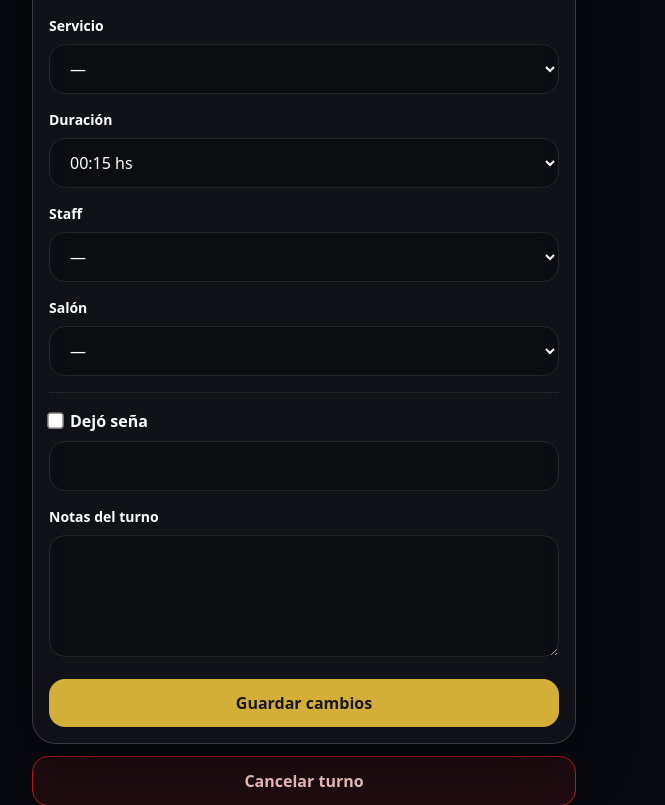
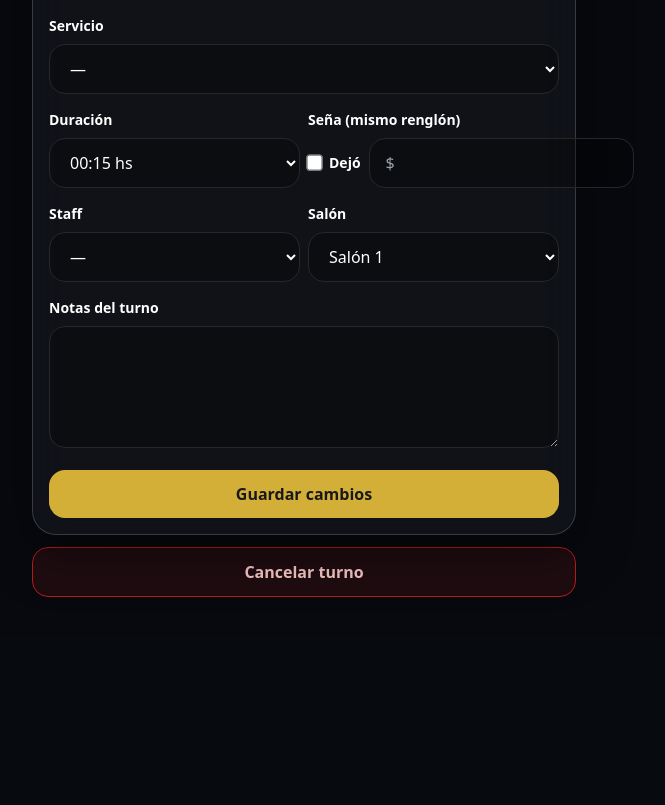
Before and after one commit to ruizdiazluciano83-star/angies-color, a FastAPI app: template templates/turno_editar.html in a window 1280 px wide. Shown: the part 482-1287 px from the top of the page, without its empty margins (336-1001 px from the left). After the commit the page ends 1079 px from the top, so only its background shows below. Run offline with FastAPI, Linux system fonts and the light colour scheme; the template is opened without the code that fills it, so the values that code supplies are empty; some libraries are stand-ins or nearby versions.

Commit message:
Fix editar turno (no salons) + endpoints editar/cancelar

```diff
--- a/app.py
+++ b/app.py
@@ -18,7 +18,6 @@ app.mount("/static", StaticFiles(directory="static"), name="static")
 STUDIO_WA_NUMBER = "5491167253722"
 
 
-# ---------------- DB ----------------
 def get_db():
     db = SessionLocal()
     try:
@@ -27,17 +26,14 @@ def get_db():
         db.close()
 
 
-# ---------------- MIGRACIONES SQLITE (SIN PERDER DATOS) ----------------
 def ensure_sqlite_migrations():
     with engine.connect() as conn:
-        # clients: last_visit
         cols = conn.execute(text("PRAGMA table_info(clients)")).fetchall()
         colnames = {c[1] for c in cols}
         if "last_visit" not in colnames:
             conn.execute(text("ALTER TABLE clients ADD COLUMN last_visit DATE"))
             conn.commit()
 
-        # appointments: columnas nuevas
         cols2 = conn.execute(text("PRAGMA table_info(appointments)")).fetchall()
         appt_cols = {c[1] for c in cols2}
 
@@ -57,7 +53,6 @@ def ensure_sqlite_migrations():
         add_col_if_missing("notes", "ALTER TABLE appointments ADD COLUMN notes TEXT")
         add_col_if_missing("duration_min", "ALTER TABLE appointments ADD COLUMN duration_min INTEGER")
 
-        # backfill defaults
         conn.execute(text("UPDATE appointments SET salon = COALESCE(salon, 1)"))
         conn.execute(text("UPDATE appointments SET wa_sent = COALESCE(wa_sent, 0)"))
         conn.execute(text("UPDATE appointments SET deposit_paid = COALESCE(deposit_paid, 0)"))
@@ -66,7 +61,6 @@ def ensure_sqlite_migrations():
         conn.execute(text("UPDATE appointments SET duration_min = COALESCE(duration_min, 30)"))
         conn.commit()
 
-        # backfill last_visit desde turnos existentes
         conn.execute(text("""
             UPDATE clients
             SET last_visit = (
@@ -83,7 +77,6 @@ def ensure_sqlite_migrations():
 ensure_sqlite_migrations()
 
 
-# ---------------- HELPERS ----------------
 def _digits(s: str) -> str:
     return "".join(ch for ch in (s or "") if ch.isdigit())
 
@@ -141,13 +134,12 @@ def nearest_open_date(db: Session) -> date:
     return today
 
 
-# ---------------- HOME ----------------
 @app.get("/", response_class=HTMLResponse)
 def home():
     return RedirectResponse("/turnos", status_code=302)
 
 
-# ---------------- CLIENTES ----------------
+# -------- CLIENTES --------
 @app.get("/clientes", response_class=HTMLResponse)
 def clientes(request: Request, q: str = "", db: Session = Depends(get_db)):
     qn = (q or "").strip().lower()
@@ -156,7 +148,6 @@ def clientes(request: Request, q: str = "", db: Session = Depends(get_db)):
         filtered = [c for c in all_clients if qn in (c.name or "").lower() or qn in (c.phone or "")]
     else:
         filtered = all_clients
-
     return templates.TemplateResponse("clientes.html", {"request": request, "clients": filtered, "q": q})
 
 
@@ -186,9 +177,7 @@ def cliente_ficha(request: Request, client_id: int, db: Session = Depends(get_db
         .order_by(Appointment.date.desc(), Appointment.start_time.desc())
         .all()
     )
-
     last = c.last_visit.strftime("%d/%m/%Y") if getattr(c, "last_visit", None) else "—"
-
     return templates.TemplateResponse("cliente_ficha.html", {"request": request, "c": c, "last": last, "history": history})
 
 
@@ -204,17 +193,15 @@ def cliente_editar(
     c = db.query(Client).filter(Client.id == client_id).first()
     if not c:
         raise HTTPException(status_code=404, detail="Not Found")
-
     c.name = name.strip()
     c.phone = phone.strip()
     c.email = email.strip()
     c.notes = notes.strip()
     db.commit()
-
     return RedirectResponse(f"/clientes/{client_id}", status_code=303)
 
 
-# ---------------- ADMIN ----------------
+# -------- ADMIN --------
 @app.get("/admin", response_class=HTMLResponse)
 def admin(request: Request, db: Session = Depends(get_db)):
     specialties = db.query(Specialty).order_by(Specialty.name.asc()).all()
@@ -262,7 +249,7 @@ def borrar_staff(sid: int, db: Session = Depends(get_db)):
     return RedirectResponse("/admin", status_code=303)
 
 
-# ---------------- TURNOS ----------------
+# -------- TURNOS --------
 @app.get("/turnos", response_class=HTMLResponse)
 def turnos(
     request: Request,
@@ -342,19 +329,10 @@ def turnos_nuevo(
         "turnos_nuevo.html",
         {
             "request": request,
-
-            # listas + alias (por compatibilidad con templates)
             "clients": clients,
-            "clientes": clients,
-
             "specialties": specialties,
-            "especialidades": specialties,
-
             "staff": staffs,
             "staffs": staffs,
-            "staff_list": staffs,
-
-            # valores
             "date_str": date_str,
             "time_str": time_str,
             "staff_id": staff_id,
@@ -397,6 +375,9 @@ def turnos_crear(
         db.commit()
         db.refresh(client)
 
+    if salon not in (1, 2):
+        salon = 1
+
     appt = Appointment(
         date=d,
         start_time=t,
@@ -404,7 +385,7 @@ def turnos_crear(
         client_id=client.id,
         specialty_id=(specialty_id if specialty_id > 0 else None),
         staff_id=(staff_id if staff_id > 0 else None),
-        salon=(salon if salon in (1, 2) else 1),
+        salon=salon,
         deposit_paid=(deposit_paid == "1"),
         deposit_amount=(int(deposit_amount) if deposit_paid == "1" else 0),
         notes=notes.strip(),
@@ -413,7 +394,6 @@ def turnos_crear(
     )
     db.add(appt)
 
-    # last_visit
     try:
         client.last_visit = d
     except:
@@ -422,12 +402,11 @@ def turnos_crear(
     db.commit()
 
     return RedirectResponse(
-        f"/turnos?date_str={date_str}&staff_id={staff_id}&salon={appt.salon}",
+        f"/turnos?date_str={date_str}&staff_id={staff_id}&salon={salon}",
         status_code=303,
     )
 
 
-# ✅ EDITAR TURNO (ANTI-CRASH POR VARIABLES)
 @app.get("/turnos/{appt_id}/editar", response_class=HTMLResponse)
 def turno_editar(request: Request, appt_id: int, db: Session = Depends(get_db)):
     appt = db.query(Appointment).filter(Appointment.id == appt_id).first()
@@ -438,29 +417,90 @@ def turno_editar(request: Request, appt_id: int, db: Session = Depends(get_db)):
     specialties = db.query(Specialty).order_by(Specialty.name.asc()).all()
     staffs = db.query(Staff).order_by(Staff.name.asc()).all()
 
-    # Alias: turno_editar.html puede esperar cualquier nombre
+    # ✅ mandamos todas las variables que el template puede pedir
     return templates.TemplateResponse(
         "turno_editar.html",
         {
             "request": request,
 
-            # el turno con aliases
+            "a": appt,
             "appt": appt,
             "appointment": appt,
             "turno": appt,
 
-            # listas con aliases
             "clients": clients,
-            "clientes": clients,
-
             "specialties": specialties,
-            "especialidades": specialties,
 
             "staff": staffs,
             "staffs": staffs,
-            "staff_list": staffs,
         },
     )
+
+
+@app.post("/turnos/{appt_id}/editar")
+def turno_editar_post(
+    appt_id: int,
+    date_str: str = Form(...),
+    time_str: str = Form(...),
+    client_id: int = Form(...),
+    specialty_id: int = Form(0),
+    duration_min: int = Form(30),
+    staff_id: int = Form(0),
+    salon: int = Form(1),
+    deposit_paid: str = Form("0"),
+    deposit_amount: int = Form(0),
+    notes: str = Form(""),
+    db: Session = Depends(get_db),
+):
+    appt = db.query(Appointment).filter(Appointment.id == appt_id).first()
+    if not appt:
+        raise HTTPException(status_code=404, detail="Not Found")
+
+    try:
+        d = datetime.strptime(date_str, "%Y-%m-%d").date()
+        t = datetime.strptime(time_str, "%H:%M").time()
+    except:
+        raise HTTPException(status_code=400, detail="Fecha u hora inválida")
+
+    appt.date = d
+    appt.start_time = t
+    appt.duration_min = int(duration_min)
+
+    appt.client_id = int(client_id)
+    appt.specialty_id = (int(specialty_id) if int(specialty_id) > 0 else None)
+    appt.staff_id = (int(staff_id) if int(staff_id) > 0 else None)
+
+    appt.salon = (int(salon) if int(salon) in (1, 2) else 1)
+
+    appt.deposit_paid = (deposit_paid == "1")
+    appt.deposit_amount = (int(deposit_amount) if appt.deposit_paid else 0)
+
+    appt.notes = (notes or "").strip()
+
+    # last_visit
+    c = db.query(Client).filter(Client.id == appt.client_id).first()
+    if c:
+        try:
+            c.last_visit = d
+        except:
+            pass
+
+    db.commit()
+
+    return RedirectResponse(
+        f"/turnos?date_str={appt.date.strftime('%Y-%m-%d')}&staff_id={appt.staff_id or 0}&salon={appt.salon}",
+        status_code=303,
+    )
+
+
+@app.post("/turnos/{appt_id}/cancelar")
+def turno_cancelar(appt_id: int, db: Session = Depends(get_db)):
+    appt = db.query(Appointment).filter(Appointment.id == appt_id).first()
+    if not appt:
+        raise HTTPException(status_code=404, detail="Not Found")
+    appt.status = "CANCELADO"
+    db.commit()
+    return RedirectResponse("/turnos", status_code=303)
 
 
 @app.post("/turnos/{appt_id}/wa_sent")
@@ -478,7 +518,6 @@ def get_wa_link(appt_id: int, db: Session = Depends(get_db)):
     appt = db.query(Appointment).filter(Appointment.id == appt_id).first()
     if not appt:
         raise HTTPException(status_code=404, detail="Not Found")
-
     if not appt.client or not appt.client.phone:
         raise HTTPException(status_code=400, detail="Cliente sin teléfono")
 
--- a/templates/turno_editar.html
+++ b/templates/turno_editar.html
@@ -25,7 +25,7 @@
     <div class="text-sm font-bold mb-2">Cliente</div>
     <select name="client_id" class="w-full px-4 py-3 rounded-2xl bg-black/30 border border-zinc-800 text-white">
       {% for c in clients %}
-        <option value="{{ c.id }}" {% if c.id==a.client_id %}selected{% endif %}>{{ c.name }}</option>
+        <option value="{{ c.id }}" {% if c.id==a.client_id %}selected{% endif %}>{{ c.name }}{% if c.phone %} ({{ c.phone }}){% endif %}</option>
       {% endfor %}
     </select>
   </div>
@@ -40,6 +40,7 @@
     </select>
   </div>
 
+  <div class="grid grid-cols-2 gap-2">
     <div>
       <div class="text-sm font-bold mb-2">Duración</div>
       <select name="duration_min" class="w-full px-4 py-3 rounded-2xl bg-black/30 border border-zinc-800 text-white">
@@ -52,6 +53,22 @@
     </div>
 
     <div>
+      <div class="text-sm font-bold mb-2">Seña (mismo renglón)</div>
+      <div class="flex items-center gap-2">
+        <label class="flex items-center gap-2 font-bold text-sm">
+          <input type="checkbox" name="deposit_paid" value="1" class="scale-125" {% if a.deposit_paid %}checked{% endif %}>
+          Dejó
+        </label>
+
+        <input name="deposit_amount" type="number" value="{{ a.deposit_amount }}"
+               placeholder="$"
+               class="flex-1 px-4 py-3 rounded-2xl bg-black/30 border border-zinc-800 text-white">
+      </div>
+    </div>
+  </div>
+
+  <div class="grid grid-cols-2 gap-2">
+    <div>
       <div class="text-sm font-bold mb-2">Staff</div>
       <select name="staff_id" class="w-full px-4 py-3 rounded-2xl bg-black/30 border border-zinc-800 text-white">
         <option value="0">—</option>
@@ -63,21 +80,11 @@
 
     <div>
       <div class="text-sm font-bold mb-2">Salón</div>
-    <select name="salon_id" class="w-full px-4 py-3 rounded-2xl bg-black/30 border border-zinc-800 text-white">
-      <option value="0">—</option>
-      {% for sl in salons %}
-        <option value="{{ sl.id }}" {% if a.salon_id==sl.id %}selected{% endif %}>{{ sl.name }}</option>
-      {% endfor %}
+      <select name="salon" class="w-full px-4 py-3 rounded-2xl bg-black/30 border border-zinc-800 text-white">
+        <option value="1" {% if a.salon==1 %}selected{% endif %}>Salón 1</option>
+        <option value="2" {% if a.salon==2 %}selected{% endif %}>Salón 2</option>
       </select>
     </div>
-
-  <div class="border-t border-zinc-800 pt-4">
-    <label class="flex items-center gap-2 font-bold">
-      <input type="checkbox" name="deposit_paid" class="scale-125" {% if a.deposit_paid %}checked{% endif %}>
-      Dejó seña
-    </label>
-    <input name="deposit_amount" type="number" value="{{ a.deposit_amount }}"
-           class="mt-2 w-full px-4 py-3 rounded-2xl bg-black/30 border border-zinc-800 text-white">
   </div>
 
   <div>
```
Lines whose indentation alone changed are shown as unchanged.
